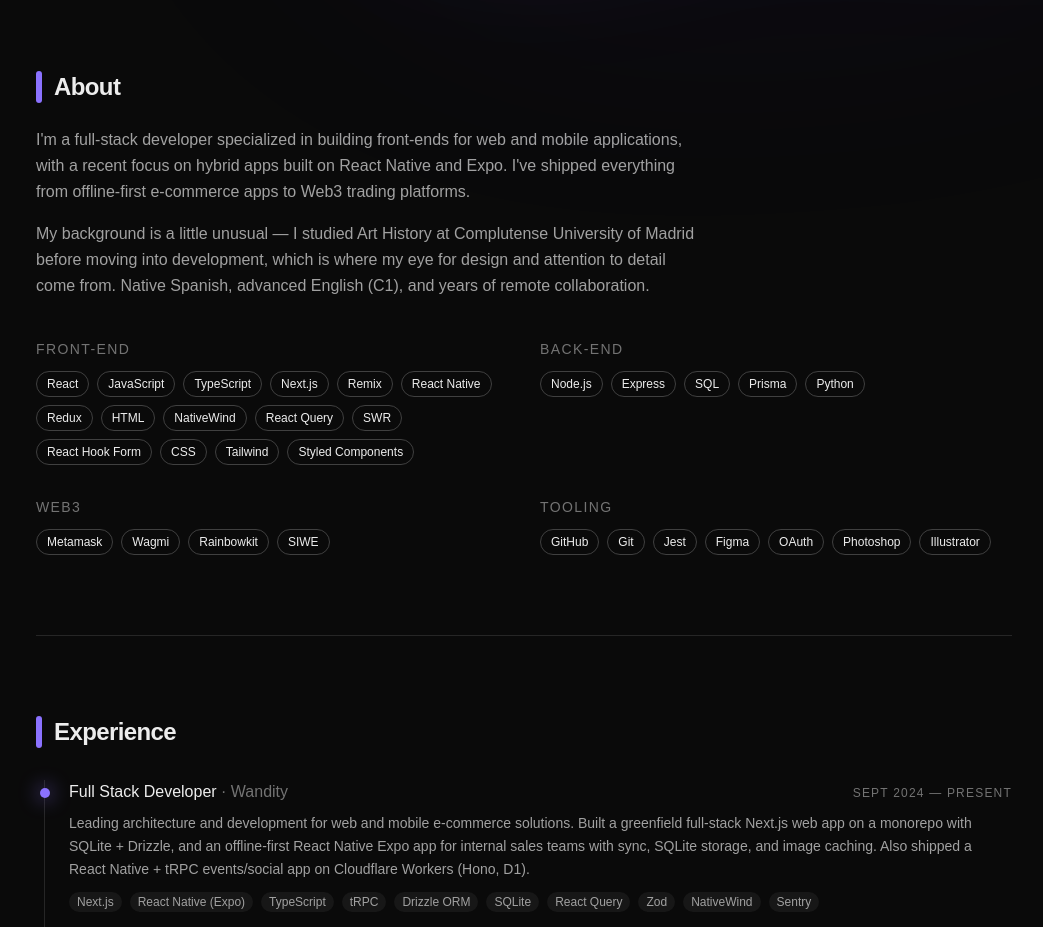
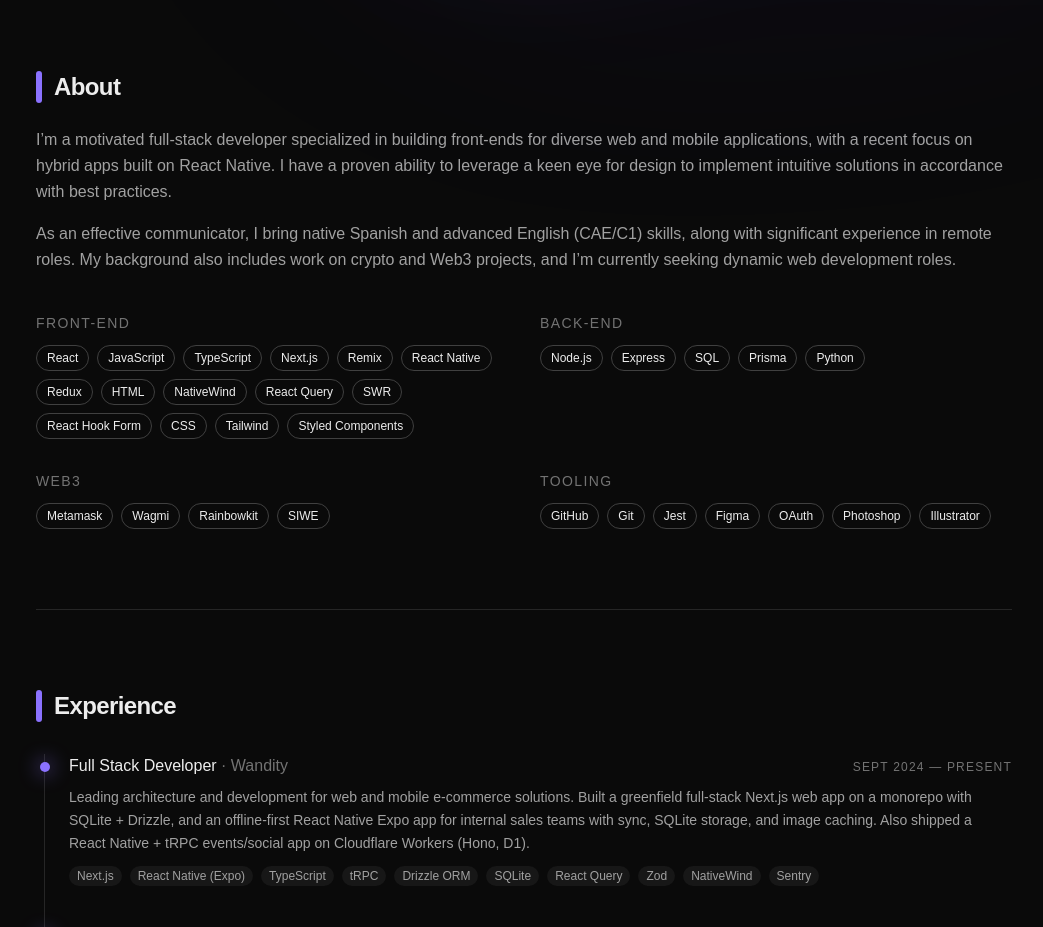
Before and after one commit to mbonete/portfolio-maria-bonete, a Next.js app: page / in a window 1280 px wide. Shown: the part 1180-2107 px from the top of the page, without its empty margins (116-1159 px from the left). Built offline with nearby package versions, Linux system fonts and the light colour scheme.

Commit message:
refactor(about-section): modifies introduction

```diff
--- a/src/components/About.tsx
+++ b/src/components/About.tsx
@@ -51,18 +51,19 @@ export default function About() {
         />
         About
       </h2>
-      <div className="max-w-2xl text-neutral-400 leading-relaxed mb-10 space-y-4">
+      <div className="text-neutral-400 leading-relaxed mb-10 space-y-4">
         <p>
-          I&apos;m a full-stack developer specialized in building front-ends for
-          web and mobile applications, with a recent focus on hybrid apps built
-          on React Native and Expo. I&apos;ve shipped everything from
-          offline-first e-commerce apps to Web3 trading platforms.
+          I’m a motivated full-stack developer specialized in building
+          front-ends for diverse web and mobile applications, with a recent
+          focus on hybrid apps built on React Native. I have a proven ability to
+          leverage a keen eye for design to implement intuitive solutions in
+          accordance with best practices.
         </p>
         <p>
-          My background is a little unusual — I studied Art History at
-          Complutense University of Madrid before moving into development, which
-          is where my eye for design and attention to detail come from. Native
-          Spanish, advanced English (C1), and years of remote collaboration.
+          As an effective communicator, I bring native Spanish and advanced
+          English (CAE/C1) skills, along with significant experience in remote
+          roles. My background also includes work on crypto and Web3 projects,
+          and I’m currently seeking dynamic web development roles.
         </p>
       </div>
       <div className="grid sm:grid-cols-2 gap-8">
```
